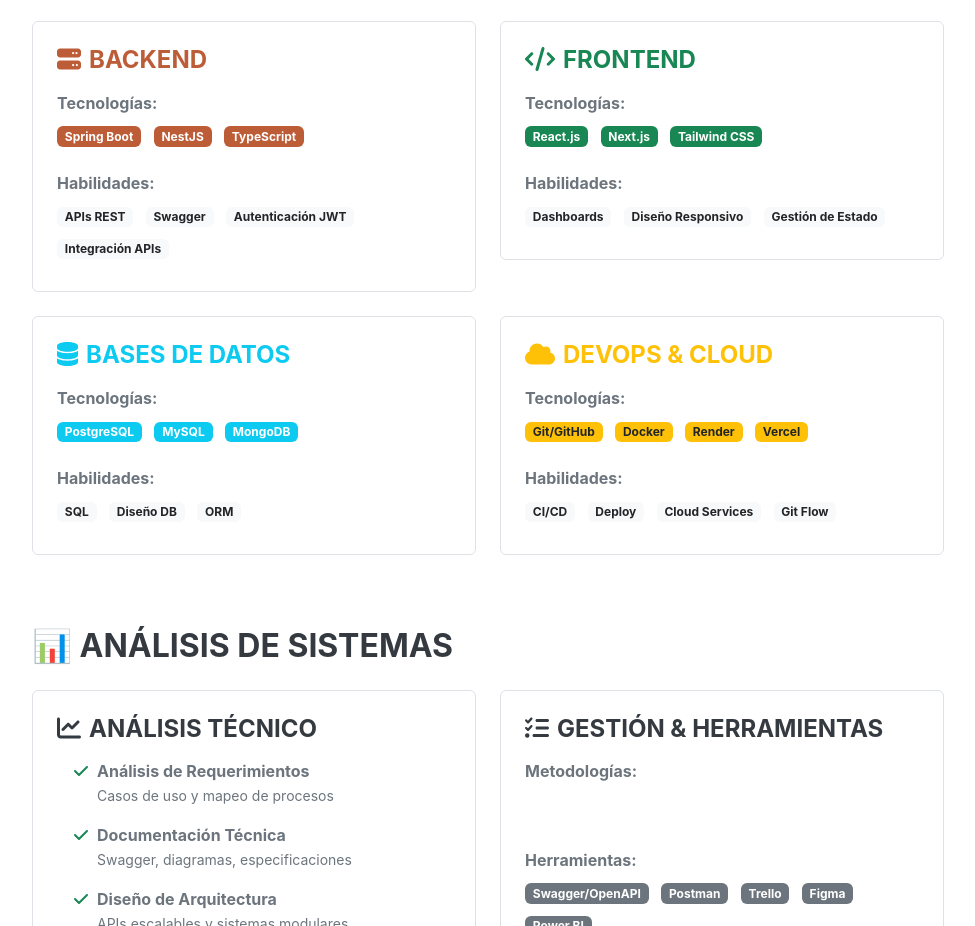
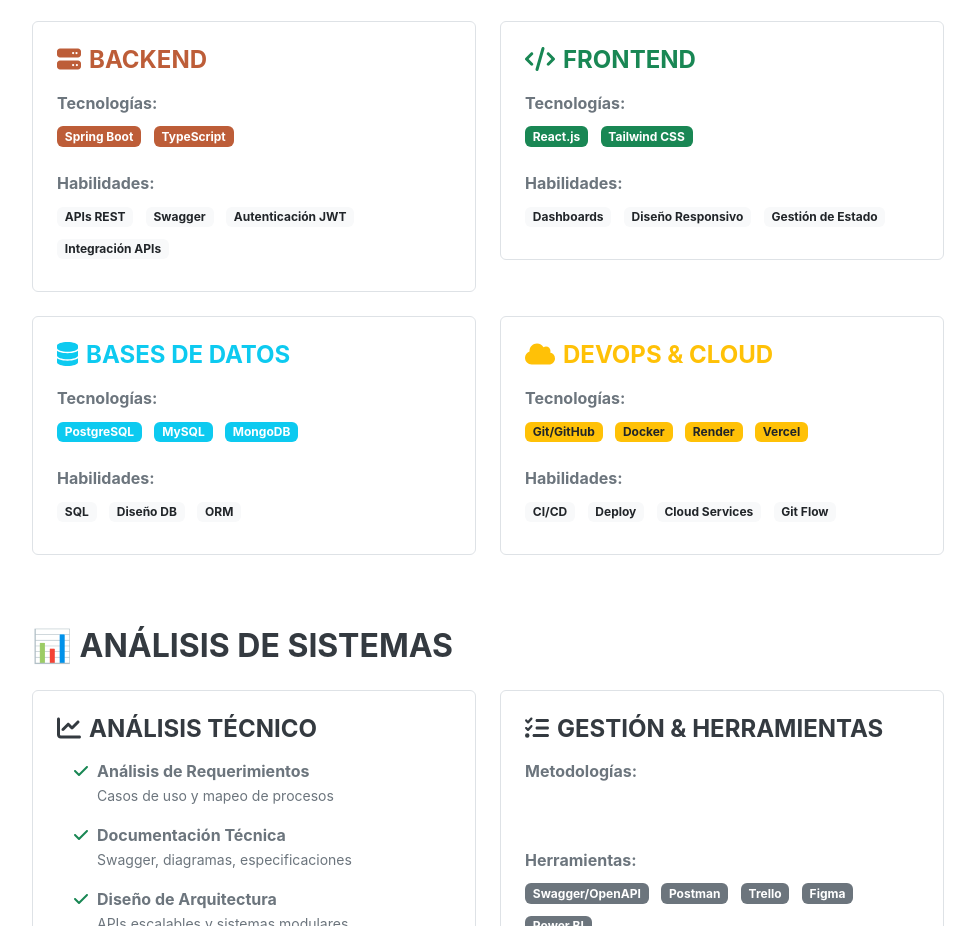
Before and after one commit to DelmerRo/my-web-portfolio-html, a plain HTML site: page index.html in a window 1280 px wide. Shown: the part 10140-11066 px from the top of the page, without its empty margins (288-1263 px from the left). Drawn offline with nearby package versions, Linux system fonts and the light colour scheme; a web font is replaced by a local one.

Commit message:
Comment out NestJS and Next.js technology badges
Commented out NestJS and Next.js badges in index.html.

```diff
--- a/index.html
+++ b/index.html
@@ -758,7 +758,7 @@
                         <div class="mb-3">
                             <strong class="d-block mb-2">Tecnologías:</strong>
                             <span class="badge bg-primary me-2 mb-2">Spring Boot</span>
-                            <span class="badge bg-primary me-2 mb-2">NestJS</span>
+                           <!--  <span class="badge bg-primary me-2 mb-2">NestJS</span> -->
                             <span class="badge bg-primary me-2 mb-2">TypeScript</span>
                         </div>
                         <div>
@@ -780,7 +780,7 @@
                         <div class="mb-3">
                             <strong class="d-block mb-2">Tecnologías:</strong>
                             <span class="badge bg-success me-2 mb-2">React.js</span>
-                            <span class="badge bg-success me-2 mb-2">Next.js</span>
+                            <!-- <span class="badge bg-success me-2 mb-2">Next.js</span> -->
                             <span class="badge bg-success me-2 mb-2">Tailwind CSS</span>
                         </div>
                         <div>
```
